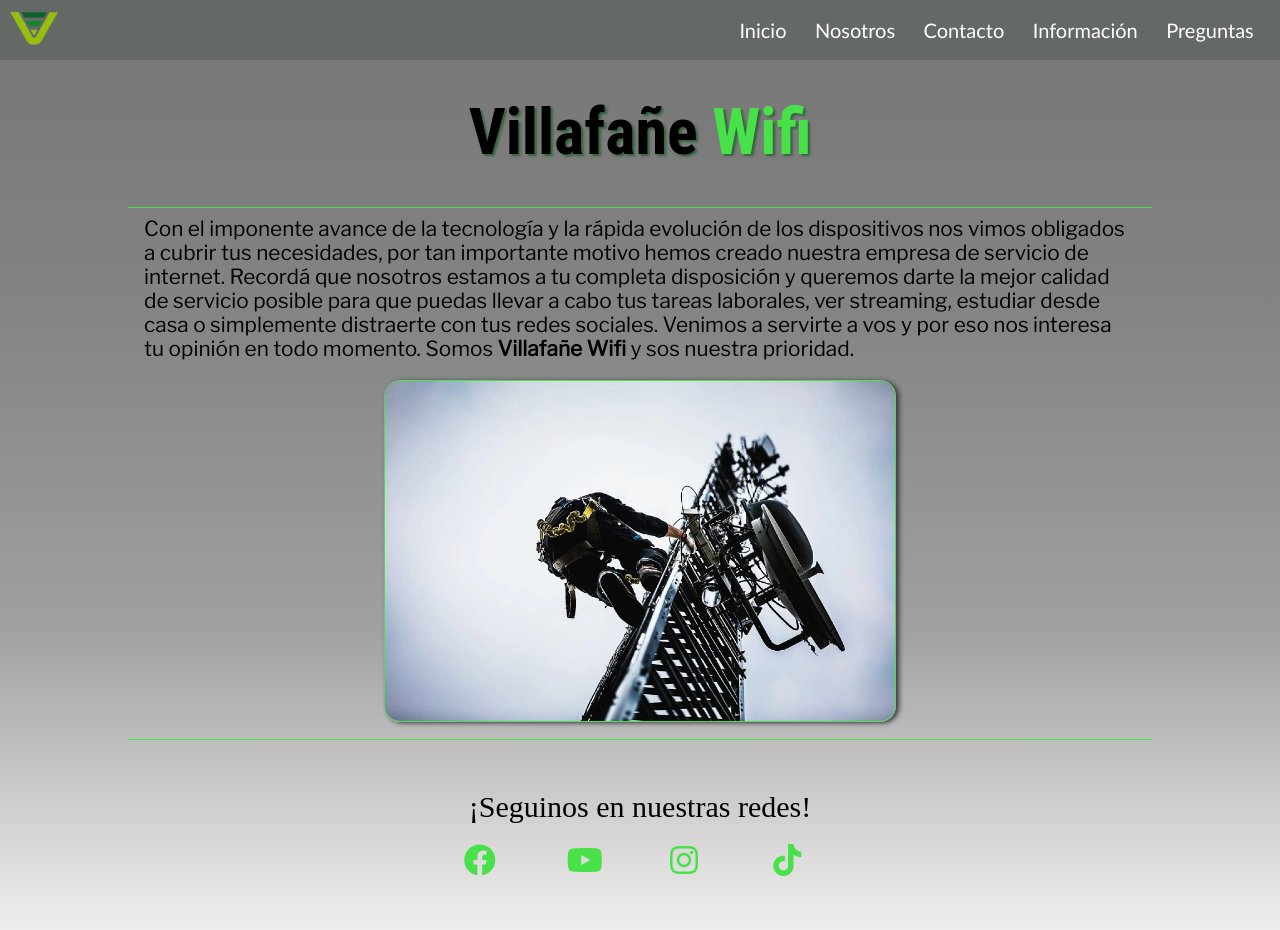
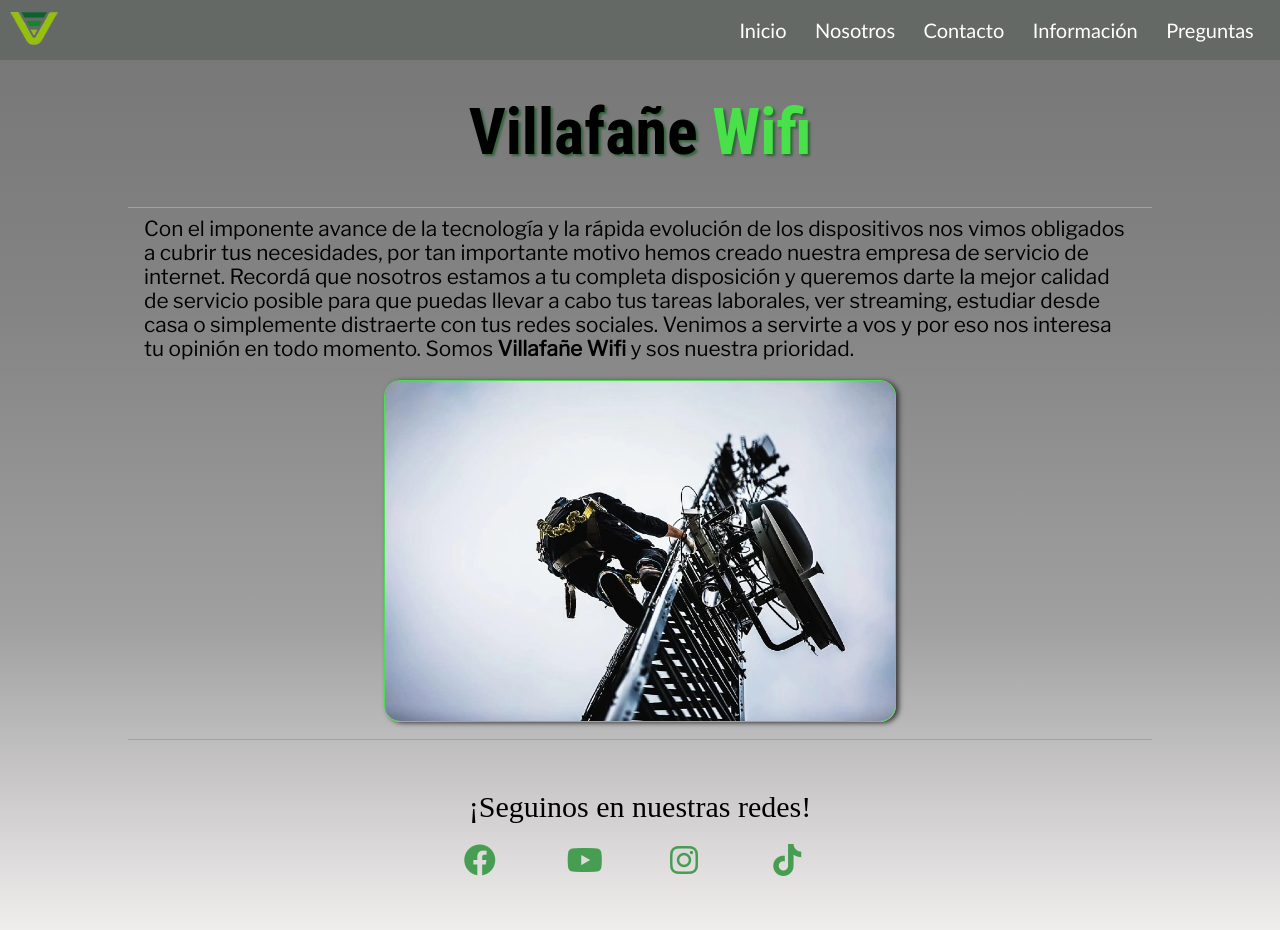
Before and after one commit to Alexis196/Empresa-ISP-Final--Alexis-Franco, a website: page index.html in a window 1280 px wide. Drawn offline with nearby package versions, Linux system fonts and the light colour scheme.

Commit message:
color iconos

```diff
--- a/scss/_general.scss
+++ b/scss/_general.scss
@@ -119,7 +119,7 @@
 }
 
 .fab{
-    color: map-get($map: $colores, $key: cprimario );
+    color: map-get($map: $colores, $key: iconos );
     width: 2.7rem;
     height: 2.7rem;
 }
--- a/scss/_variable.scss
+++ b/scss/_variable.scss
@@ -1,6 +1,7 @@
 $colores: (
     "cprimario": #49e149,
     "cnavbar": #656965,
+    "iconos": rgb(71, 158, 83)
 );
 
 $anchos: (
```
Also changed, not shown: css/inicio.css.
